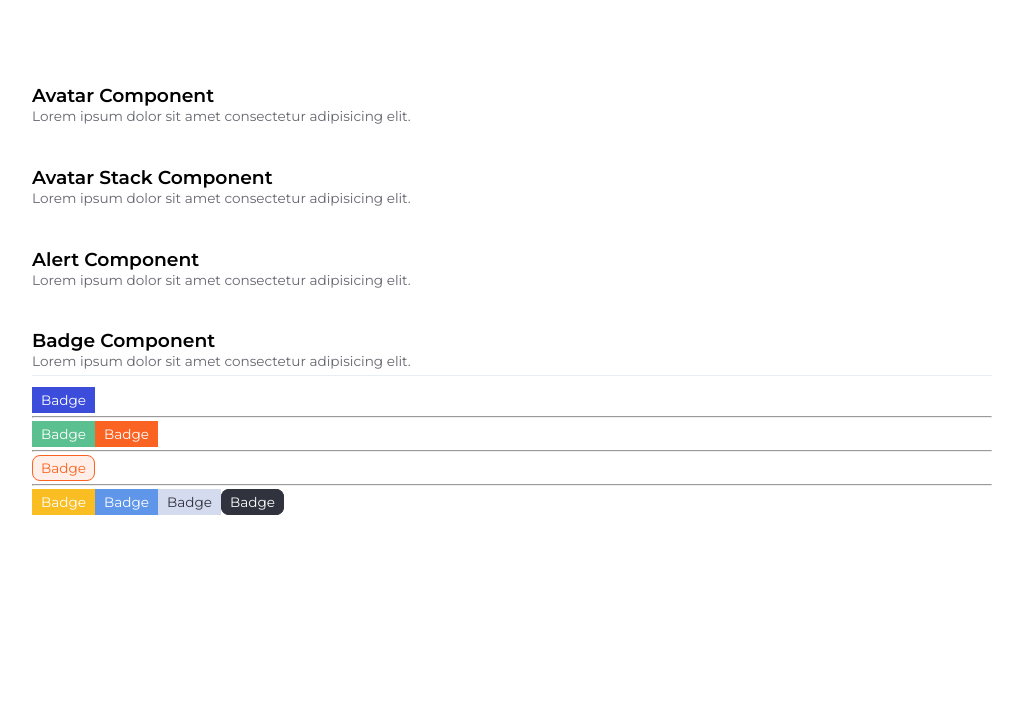
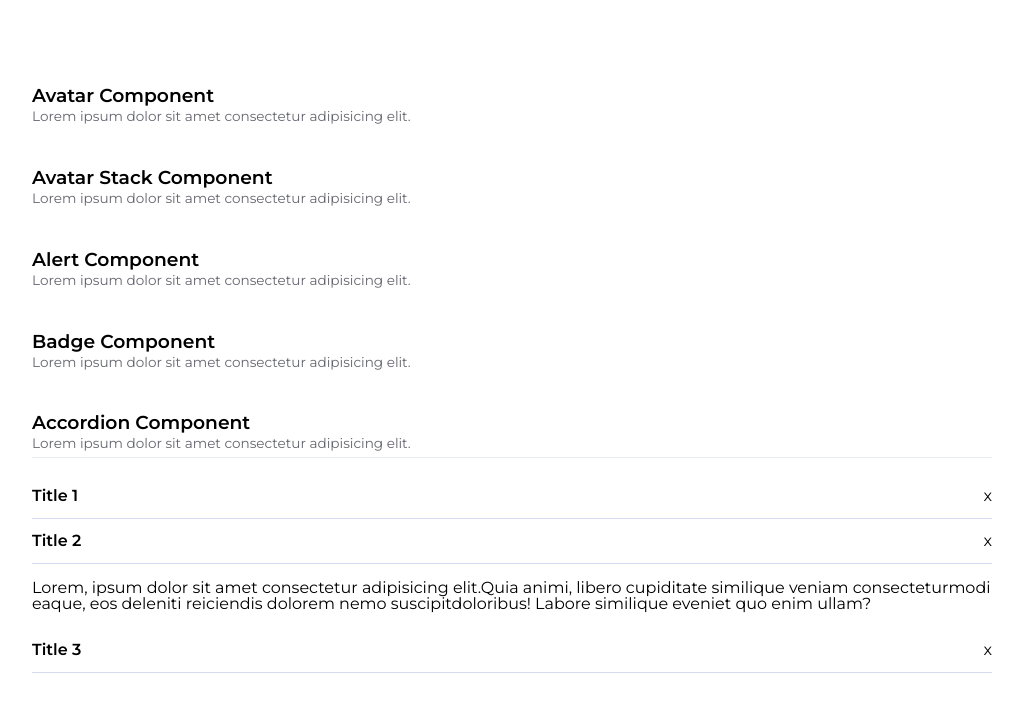
Before and after one commit to nazifcand/nazoUI-react, a React (Vite) app: page / in a window 1280 px wide. Shown: the top 712 px of the page, without its empty margins (128-1151 px from the left). Built offline with nearby package versions, Linux system fonts and the light colour scheme.

Commit message:
added accordion

```diff
--- a/src/App.tsx
+++ b/src/App.tsx
@@ -1,3 +1,4 @@
+import Accordion from './components/Accordion';
 import Alert from './components/Alert';
 import Avatar from './components/Avatar';
 import AvatarStack from './components/AvatarStack';
@@ -42,6 +43,47 @@ const USER_LIST = [
   {
     image: 'https://i.pravatar.cc/150?img=10',
     label: 'CD',
+  },
+];
+
+const ACCORDION_ITEMS = [
+  {
+    title: 'Title 1',
+    value: 'title-1',
+    content: (
+      <p>
+        Lorem, ipsum dolor sit amet consectetur adipisicing elit. Quia animi,
+        libero cupiditate similique veniam consectetur modi eaque, eos deleniti
+        reiciendis dolorem nemo suscipit doloribus! Labore similique eveniet quo
+        enim ullam?
+      </p>
+    ),
+  },
+  {
+    title: 'Title 2',
+    value: 'title-2',
+    content:
+      ' Lorem, ipsum dolor sit amet consectetur adipisicing elit.Quia animi, libero cupiditate similique veniam consecteturmodi eaque, eos deleniti reiciendis dolorem nemo suscipitdoloribus! Labore similique eveniet quo enim ullam?',
+  },
+  {
+    title: 'Title 3',
+    value: 'title-3',
+    content: (
+      <>
+        <p>deneme content</p>
+        <br />
+        <Badge
+          color="danger"
+          label="Badge"
+          size="small"
+          outline
+          rounded
+          onClick={() => alert('xx')}
+          className="deneme"
+          style={{ cursor: 'pointer' }}
+        />
+      </>
+    ),
   },
 ];
 
@@ -145,6 +187,7 @@ const App = () => {
         <Section
           title="Badge Component"
           subTitle="Lorem ipsum dolor sit amet consectetur adipisicing elit."
+          closed
         >
           <Badge label="Badge" size="small" /> <hr />
           <Badge color="success" label="Badge" size="small" />
@@ -166,6 +209,13 @@ const App = () => {
           <Badge color="grey" label="Badge" size="small" />
           <Badge color="dark" label="Badge" size="small" rounded />
         </Section>
+
+        <Section
+          title="Accordion Component"
+          subTitle="Lorem ipsum dolor sit amet consectetur adipisicing elit."
+        >
+          <Accordion active="title-2" items={ACCORDION_ITEMS} />
+        </Section>
       </Container>
     </>
   );
--- /dev/null
+++ b/src/components/Accordion/AccordionItem/index.tsx
@@ -0,0 +1,54 @@
+import { FC, HTMLAttributes, ReactNode } from 'react';
+import styled from 'styled-components';
+
+interface Props extends HTMLAttributes<HTMLDivElement> {
+  title: string;
+  value: string | number;
+  active?: string | number;
+  content: ReactNode | string;
+}
+
+const StyledAccordionItem = styled.div``;
+
+const AccordionItemHeader = styled.div`
+  width: 100%;
+  height: 45px;
+  display: flex;
+  align-items: center;
+  justify-content: space-between;
+  box-sizing: border-box;
+  cursor: pointer;
+  border-bottom: 1px solid rgb(${({ theme }) => theme.colors.grey});
+
+  h4 {
+    font-weight: bold;
+    font-size: ${({ theme }) => theme.heading.h4};
+  }
+`;
+
+const AccordionItemContent = styled.div`
+  margin: 1rem 0;
+`;
+
+const AccordionItem: FC<Props> = ({
+  title,
+  value,
+  active,
+  content,
+  ...args
+}) => {
+  return (
+    <StyledAccordionItem {...args}>
+      <AccordionItemHeader>
+        <h4>{title}</h4>
+        <i>x</i>
+      </AccordionItemHeader>
+
+      {active == value && (
+        <AccordionItemContent>{content}</AccordionItemContent>
+      )}
+    </StyledAccordionItem>
+  );
+};
+
+export default AccordionItem;
--- /dev/null
+++ b/src/components/Accordion/index.tsx
@@ -0,0 +1,39 @@
+import { FC, HTMLAttributes, ReactNode, useState } from 'react';
+import { StyledAccordion } from './styled';
+import AccordionItem from './AccordionItem';
+
+interface Props extends HTMLAttributes<HTMLDivElement> {
+  items: {
+    title: string;
+    value: string | number;
+    content: ReactNode | string;
+  }[];
+  active?: string | number;
+}
+
+const Accordion: FC<Props> = ({ items, active, ...args }) => {
+  const [activeItem, setActiveItem] = useState(
+    active ? active : items[0]?.value
+  );
+
+  const handleClick = (value: string | number): void => {
+    if (activeItem == value) return setActiveItem('');
+
+    setActiveItem(value);
+  };
+
+  return (
+    <StyledAccordion {...args}>
+      {items.map((item, index) => (
+        <AccordionItem
+          key={index}
+          {...item}
+          active={activeItem}
+          onClick={() => handleClick(item.value)}
+        />
+      ))}
+    </StyledAccordion>
+  );
+};
+
+export default Accordion;
--- /dev/null
+++ b/src/components/Accordion/styled.ts
@@ -0,0 +1,7 @@
+import styled from 'styled-components';
+
+interface StyledProps {}
+
+export const StyledAccordion = styled.div<StyledProps>`
+  width: 100%;
+`;
```
